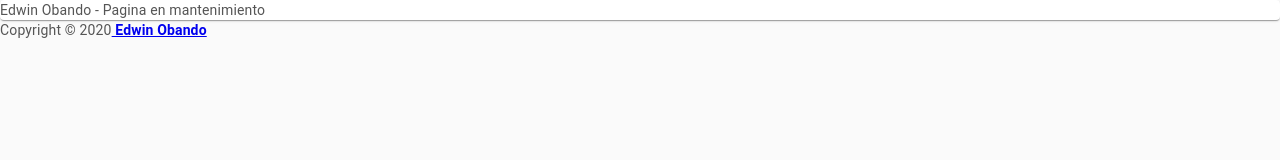
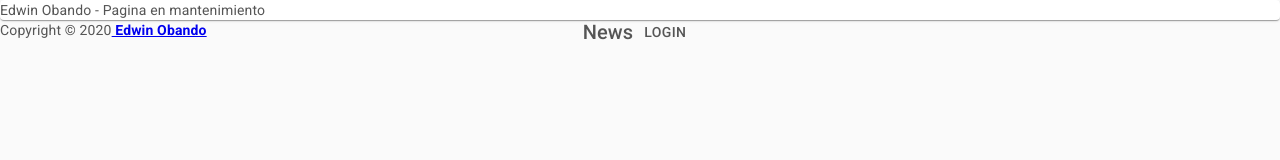
Before and after one commit to Mecrano/Personal-Page, a React app: page /home in a window 1280 px wide. Shown: the top 160 px of the page. Built offline with nearby package versions, Linux system fonts and the light colour scheme; the HTML template or start-up script is replaced by a standard one.

Commit message:
init Header and change structure of files

```diff
--- /dev/null
+++ b/index.html
@@ -0,0 +1,17 @@
+<!DOCTYPE html>
+<html lang="es">
+<head>
+    <meta charset="UTF-8">
+    <meta name="viewport" content="width=device-width, initial-scale=1.0">
+    <meta http-equiv="X-UA-Compatible" content="ie=edge">
+    <title>Edwin Obando</title>
+    <link rel="stylesheet" href="https://fonts.googleapis.com/css?family=Roboto:300,400,500,700&display=swap" />
+    <link rel="stylesheet" href="https://fonts.googleapis.com/icon?family=Material+Icons" />
+</head>
+
+<body>
+    <div id="app"></div>
+    <script src="/app.js"></script>
+</body>
+
+</html>
--- a/package.json
+++ b/package.json
@@ -51,6 +51,7 @@
     "@material-ui/icons": "^4.4.3",
     "history": "^4.10.1",
     "react": "^16.10.2",
+    "react-device-detect": "^1.11.14",
     "react-dom": "^16.10.2",
     "react-ga": "^2.7.0",
     "react-router-dom": "^5.1.2"
--- a/src/App.jsx
+++ b/src/App.jsx
@@ -2,7 +2,7 @@ import React from 'react';
 import ReactDOM from 'react-dom';
 import ReactGA from 'react-ga';
 import { createBrowserHistory } from 'history';
-import App from './components/app';
+import App from './pages/app';
 
 const history = createBrowserHistory();
 
--- /dev/null
+++ b/src/components/Header/index.jsx
@@ -0,0 +1,34 @@
+import React from 'react';
+import './styles.less';
+
+// Material UI
+import AppBar from '@material-ui/core/AppBar';
+import Toolbar from '@material-ui/core/Toolbar';
+import Typography from '@material-ui/core/Typography';
+import Button from '@material-ui/core/Button';
+import IconButton from '@material-ui/core/IconButton';
+import MenuIcon from '@material-ui/icons/Menu';
+
+// Device detector
+import { isMobile } from 'react-device-detect';
+
+
+const Header = () => (
+    <div>
+        <AppBar position="fixed" className="mainNavBarTop" color="inherit">
+            <Toolbar>
+                {isMobile ? (
+                    <IconButton edge="start" color="inherit" aria-label="menu">
+                        <MenuIcon />
+                    </IconButton>
+                ) : ''}
+                <Typography variant="h6">
+                        News
+                </Typography>
+                <Button color="inherit">Login</Button>
+            </Toolbar>
+        </AppBar>
+    </div>
+);
+
+export default Header;
--- /dev/null
+++ b/src/components/Header/styles.less
@@ -0,0 +1,9 @@
+header.mainNavBarTop {
+  background: transparent;
+  box-shadow: none;
+
+  & > div {
+    display: flex;
+    justify-content: center;
+  }
+}
--- /dev/null
+++ b/src/pages/Construction/index.jsx
@@ -0,0 +1,28 @@
+import React from 'react';
+
+// Material UI
+import { Paper } from '@material-ui/core';
+
+const Construction = () => (
+    <>
+        <section>
+            <div>
+                <Paper>
+                        Edwin Obando - Pagina en mantenimiento
+                </Paper>
+            </div>
+        </section>
+        <div className="copyright">
+            <span>
+                    Copyright © 2020
+                <a href="https://edwinobando.com/">
+                    <b>
+                        {' Edwin Obando'}
+                    </b>
+                </a>
+            </span>
+        </div>
+    </>
+);
+
+export default Construction;
--- a/src/components/Home Page/index.jsx
+++ b/src/pages/Home Page/index.jsx
@@ -1,8 +1,15 @@
 import React from 'react';
+
+// Material UI
 import { Paper } from '@material-ui/core';
+
+
+// Custom Component
+import Header from '../../components/Header';
 
 const HomePage = () => (
     <>
+        <Header />
         <section>
             <div>
                 <Paper>
--- a/src/components/app/index.jsx
+++ b/src/pages/app/index.jsx
@@ -10,6 +10,7 @@ import CssBaseLine from '@material-ui/core/CssBaseline';
 
 // Components
 import HomePage from '../Home Page';
+import Construction from '../Construction';
 
 const themeJSON = {
     palette: {
@@ -95,7 +96,7 @@ const App = (props) => {
             <CssBaseLine />
             <Router history={history}>
                 <Switch>
-                    <Route exact path="/" component={(newProps) => <HomePage {...newProps} />} />
+                    <Route exact path="/" component={(newProps) => <Construction {...newProps} />} />
                     <Route exact path="/home" component={(newProps) => <HomePage {...newProps} />} />
                 </Switch>
             </Router>
```
Also changed, not shown: src/pages/app/style.less (renamed from src/components/app/style.less, +8 -6 lines), 1 other file (tests, documents, lock files or other folders).
